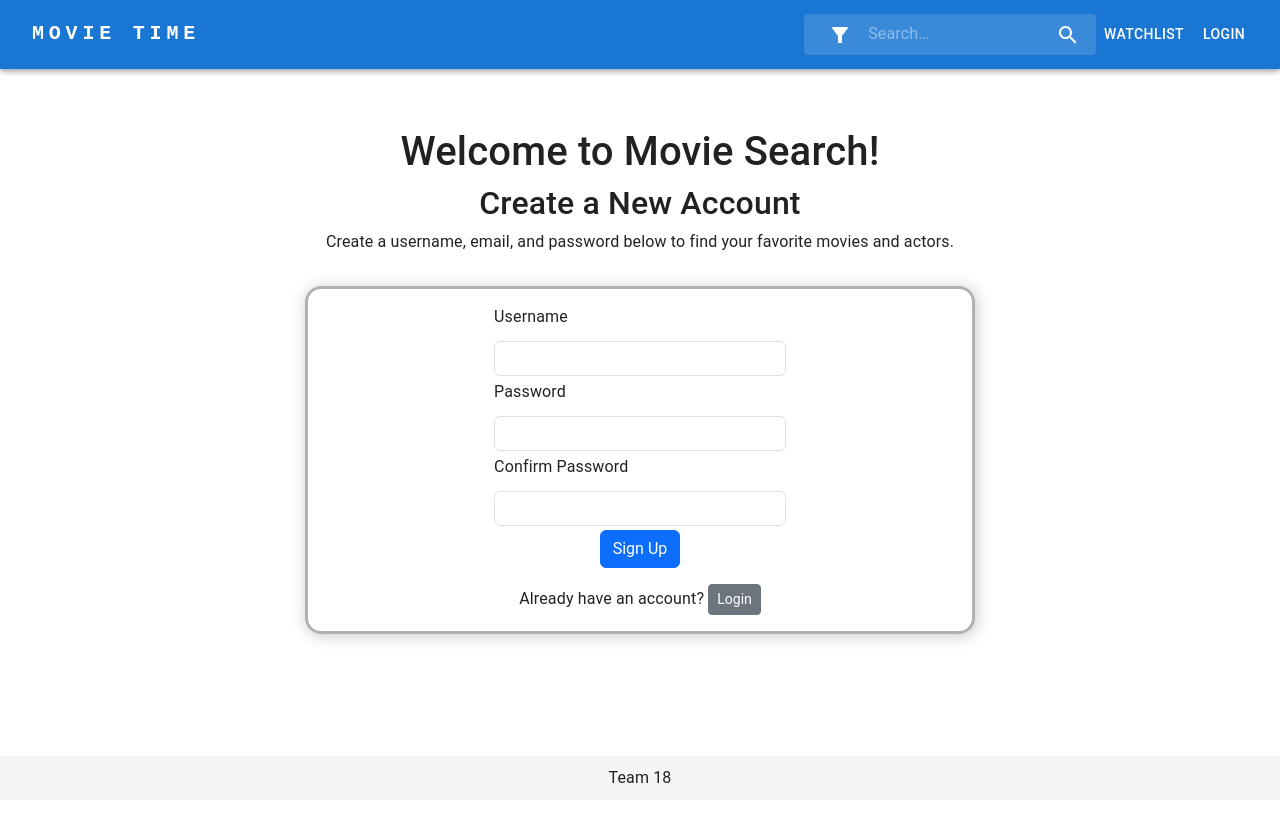
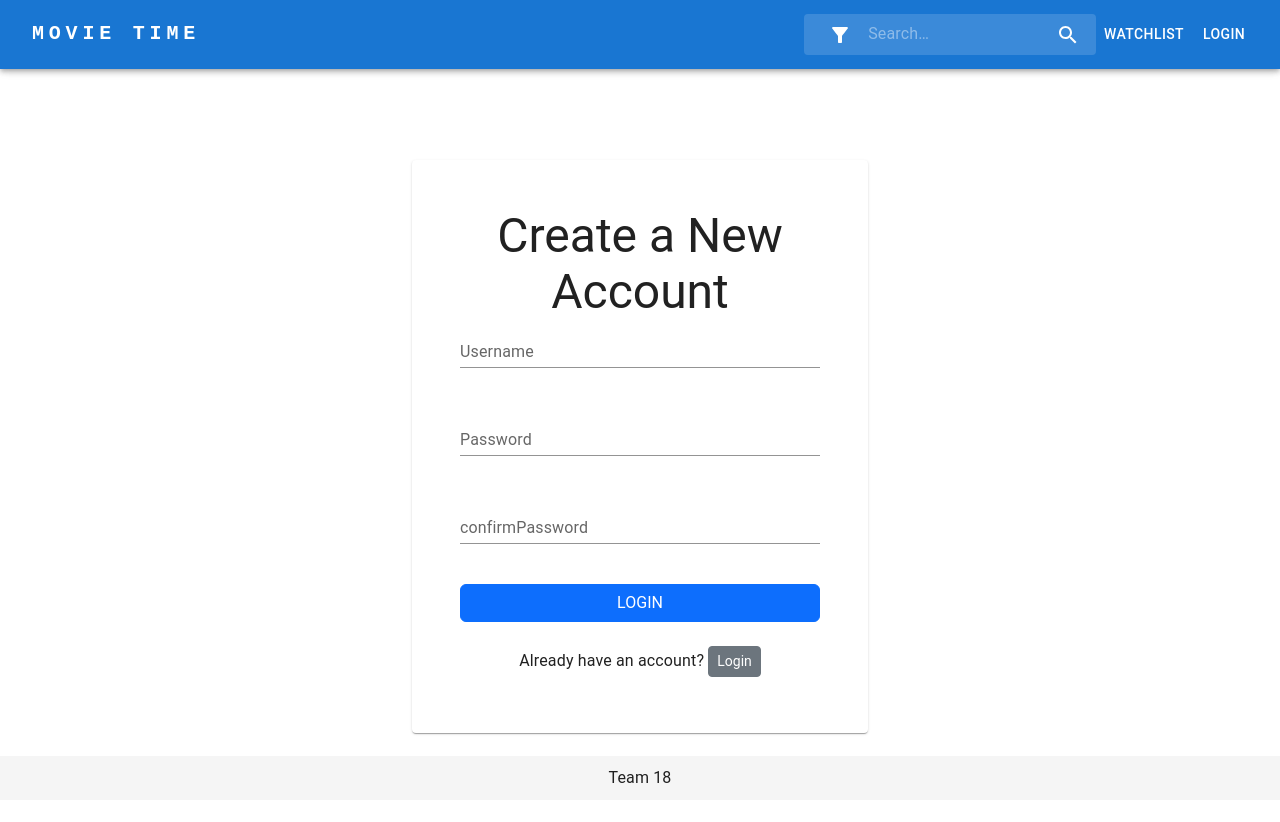
Before and after one commit to chong3916/movie-search-application, a React (Create React App) app in the folder site/: page /signup in a window 1280 px wide. Shown: the top 822 px of the page. Before the commit the page ends 800 px from the top, so only its background shows below. Built offline with nearby package versions, Linux system fonts and the light colour scheme.

Commit message:
Update style for sign up page

```diff
--- a/site/package.json
+++ b/site/package.json
@@ -10,6 +10,7 @@
     "@fortawesome/react-fontawesome": "^0.2.0",
     "@mui/icons-material": "^5.14.9",
     "@mui/material": "^5.14.9",
+    "@react-oauth/google": "^0.12.1",
     "@testing-library/jest-dom": "^5.16.5",
     "@testing-library/react": "^13.4.0",
     "@testing-library/user-event": "^14.4.3",
--- a/site/src/index.js
+++ b/site/src/index.js
@@ -4,15 +4,18 @@ import "./styles/index.css";
 import App from "./App";
 import reportWebVitals from "./reportWebVitals";
 import { BrowserRouter as Router } from "react-router-dom";
+import { GoogleOAuthProvider } from '@react-oauth/google';
 
 const root = ReactDOM.createRoot(document.getElementById("root"));
 root.render(
+    <GoogleOAuthProvider clientId="993143847480-1q79snfjid1oo1id93phbe0qogbpvfd5.apps.googleusercontent.com">
         <React.StrictMode>
         {/* Render the web app with a router wrapping it */}
         <Router>
           <App />
         </Router>
       </React.StrictMode>
+    </GoogleOAuthProvider>
 );
 
 // If you want to start measuring performance in your app, pass a function
--- a/site/src/pages/SignUpPage.jsx
+++ b/site/src/pages/SignUpPage.jsx
@@ -2,10 +2,10 @@ import React, {useState} from "react";
 import {useNavigate} from "react-router-dom";
 import { Auth } from "../api/auth";
 import Input from '../components/Input';
-import {Col, Container, Form, Row} from "react-bootstrap";
 import Button from "react-bootstrap/Button";
 import "../styles/loginPage.css";
 import {useAuthContext} from "../contexts/AuthContext";
+import {Card, Container, CardContent, Stack, TextField, Typography} from "@mui/material";
 
 function SignUpPage({ setBanner }) {
     const [username, setUsername] = useState("");
@@ -42,55 +42,103 @@ function SignUpPage({ setBanner }) {
     };
 
     return (
-        <Container>
-            <Container fluid style={{padding: "1rem"}}>
-                <Row className="justify-content-md-center">
-                    <h1 style={{textAlign: "center"}}>Welcome to Movie Search!</h1>
-                </Row>
-                <Row className="justify-content-md-center">
-                    <h2 style={{textAlign: "center"}}>Create a New Account</h2>
-                </Row>
-                <Row className="justify-content-md-center">
-                    <p style={{textAlign: "center"}}>
-                        Create a username, email, and password below to find your favorite movies and actors.</p>
-                </Row>
-            </Container>
-            <Container aria-label="signUpFormContainer" className="SignUpFormContainer">
-                <Form onSubmit={handleSubmit} style={{padding: "1rem", width: "auto"}}>
-                    <Input
+        <Container maxWidth="sm">
+            <Card style={{margin: "3rem"}}>
+                <CardContent style={{margin: "2rem"}}>
+                    <Typography variant="h3" component="div" align="center">
+                        Create a New Account
+                    </Typography>
+                    <Stack spacing={3}>
+                        <form onSubmit={handleSubmit}>
+                            <Stack spacing={5}>
+                                <TextField
+                                    id="username"
+                                    label="Username"
                                     value={username}
-                        onChange={(event) => setUsername(event.target.value)}
-                        type={"text"}
-                        id={"username"}
-                        displayLabel={"Username "}
+                                    variant="standard"
+                                    onChange={(event) => {
+                                        setUsername(event.target.value);
+                                    }}
                                 />
-                    <Input
+                                <TextField
+                                    id="password"
+                                    label="Password"
                                     value={password}
-                        onChange={(event) => setPassword(event.target.value)}
-                        type={"password"}
-                        id={"password"}
-                        displayLabel={"Password "}
+                                    variant="standard"
+                                    type="password"
+                                    onChange={(event) => {
+                                        setPassword(event.target.value);
+                                    }}
                                 />
-                    <Input
+                                <TextField
+                                    id="confirmPassword"
+                                    label="confirmPassword"
                                     value={confirmPassword}
-                        onChange={(event) => setConfirmPassword(event.target.value)}
-                        type={"password"}
-                        id={"confirmPassword"}
-                        displayLabel={"Confirm Password "}
+                                    variant="standard"
+                                    type="password"
+                                    onChange={(event) => {
+                                        setConfirmPassword(event.target.value);
+                                    }}
                                 />
-                    <Row className="justify-content-md-center" md={2}>
-                        <Col xs sm="auto" style={{display: "flex", justifyContent: "center"}}>
-                            <Button type="submit" aria-label="submit" id="submitSignUp">Sign Up</Button>
-                        </Col>
-                    </Row>
-                </Form>
-                <Row className="justify-content-md-center" md={2}>
+                                <Button type="submit" aria-label="submit" id="submit">LOGIN</Button>
+                            </Stack>
+                        </form>
                         <p style={{fontSize: "1rem", textAlign: "center", width: "auto"}}>
                             Already have an account? <Button variant="secondary" aria-label="Login" size="sm" onClick={handleLoginClick}>Login</Button>
                         </p>
-                </Row>
+                    </Stack>
+                </CardContent>
+            </Card>
         </Container>
-        </Container>
+        // <Container>
+        //     <Container fluid style={{padding: "1rem"}}>
+        //         <Row className="justify-content-md-center">
+        //             <h1 style={{textAlign: "center"}}>Welcome to Movie Search!</h1>
+        //         </Row>
+        //         <Row className="justify-content-md-center">
+        //             <h2 style={{textAlign: "center"}}>Create a New Account</h2>
+        //         </Row>
+        //         <Row className="justify-content-md-center">
+        //             <p style={{textAlign: "center"}}>
+        //                 Create a username, email, and password below to find your favorite movies and actors.</p>
+        //         </Row>
+        //     </Container>
+        //     <Container aria-label="signUpFormContainer" className="SignUpFormContainer">
+        //         <Form onSubmit={handleSubmit} style={{padding: "1rem", width: "auto"}}>
+        //             <Input
+        //                 value={username}
+        //                 onChange={(event) => setUsername(event.target.value)}
+        //                 type={"text"}
+        //                 id={"username"}
+        //                 displayLabel={"Username "}
+        //             />
+        //             <Input
+        //                 value={password}
+        //                 onChange={(event) => setPassword(event.target.value)}
+        //                 type={"password"}
+        //                 id={"password"}
+        //                 displayLabel={"Password "}
+        //             />
+        //             <Input
+        //                 value={confirmPassword}
+        //                 onChange={(event) => setConfirmPassword(event.target.value)}
+        //                 type={"password"}
+        //                 id={"confirmPassword"}
+        //                 displayLabel={"Confirm Password "}
+        //             />
+        //             <Row className="justify-content-md-center" md={2}>
+        //                 <Col xs sm="auto" style={{display: "flex", justifyContent: "center"}}>
+        //                     <Button type="submit" aria-label="submit" id="submitSignUp">Sign Up</Button>
+        //                 </Col>
+        //             </Row>
+        //         </Form>
+        //         <Row className="justify-content-md-center" md={2}>
+        //             <p style={{fontSize: "1rem", textAlign: "center", width: "auto"}}>
+        //                 Already have an account? <Button variant="secondary" aria-label="Login" size="sm" onClick={handleLoginClick}>Login</Button>
+        //             </p>
+        //         </Row>
+        //     </Container>
+        // </Container>
     );
 }
 
```
Also changed, not shown: 1 other file (tests, documents, lock files or other folders). Lines whose indentation alone changed are shown as unchanged.
